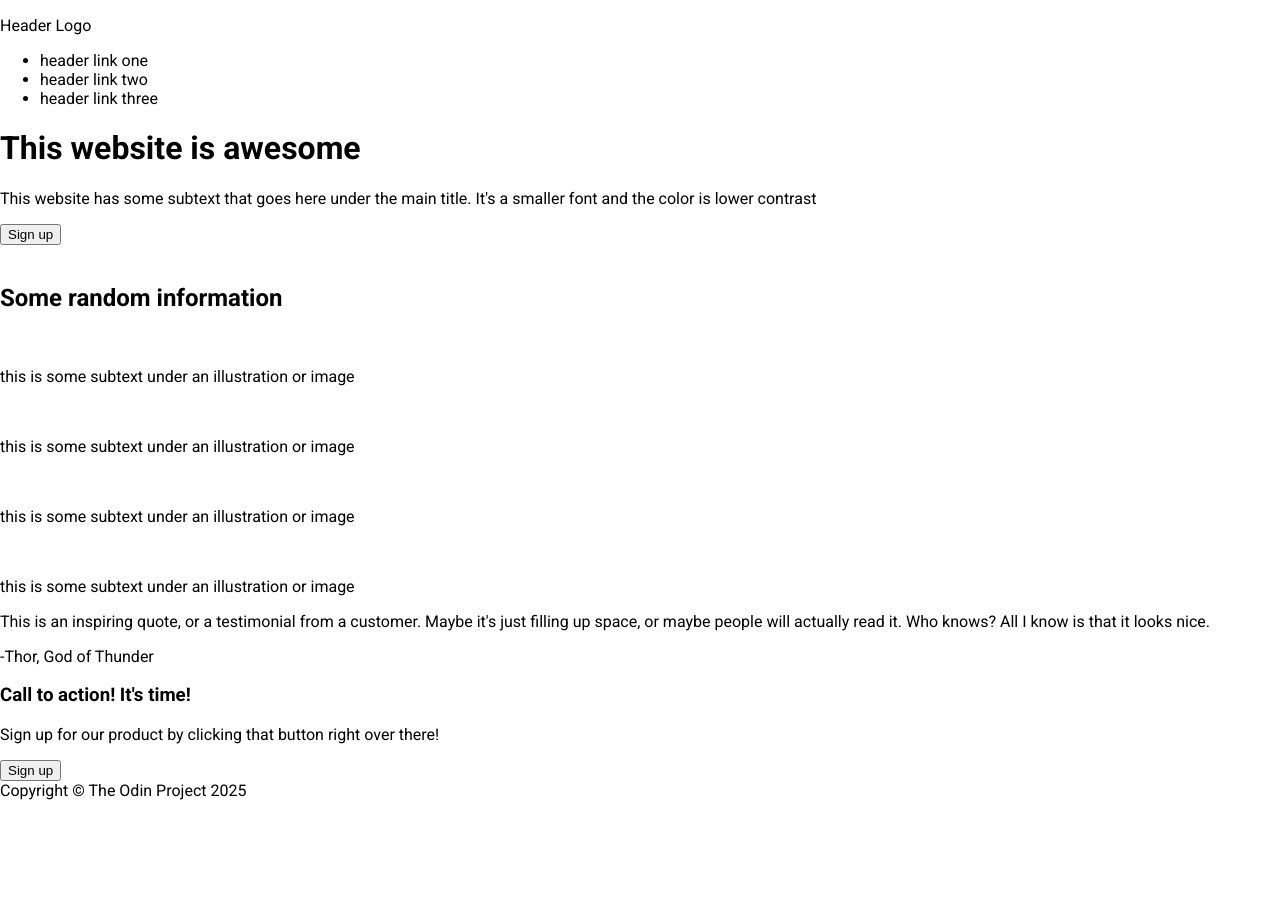
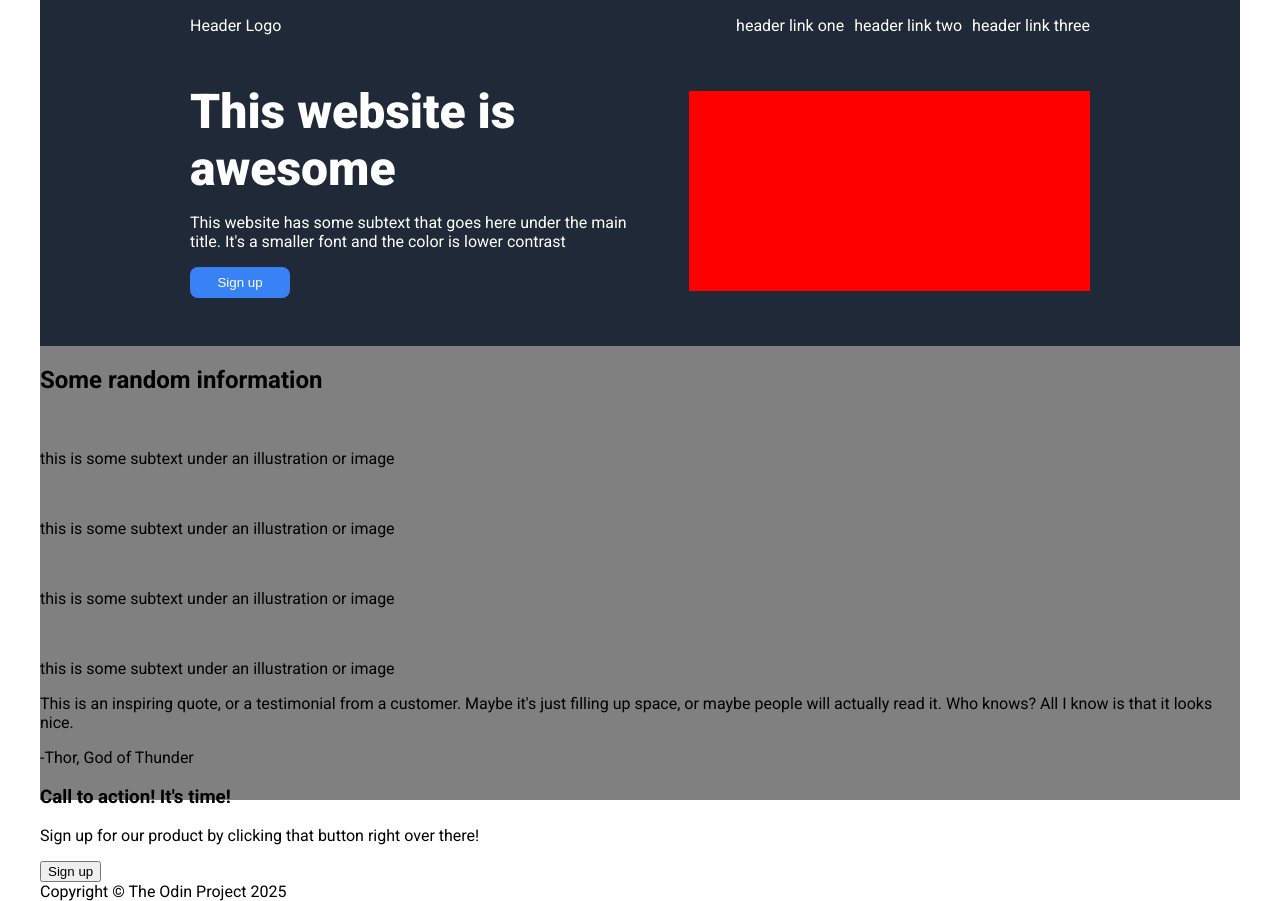
Before and after one commit to bllacboyy00/demo-landing-page, a plain HTML site: page index.html in a window 1280 px wide. Before the commit the page ends 800 px from the top, so only its background shows below. Drawn offline with Linux system fonts and the light colour scheme.

Commit message:
Styling the Header Page
-Added some styling to the heading page and also the navigation bar.

```diff
--- a/index.html
+++ b/index.html
@@ -12,24 +12,27 @@
 <link href="https://fonts.googleapis.com/css2?family=Roboto:ital,wght@0,100..900;1,100..900&display=swap" rel="stylesheet">
 </head>
 <body>
-    <div>
-        <div>
+    <div class="center-container">
+    <div class="header-container">
+        <nav class="nav-bar">
             <p>Header Logo</p>
             <ul>
-                <li><a>header link one</a></li>
-                <li><a>header link two</a></li>
-                <li><a>header link three</a></li>
+                <li><a href="#">header link one</a></li>
+                <li><a href="#">header link two</a></li>
+                <li><a href="#">header link three</a></li>
             </ul>
-        </div>
-        <div>
-            <div>
+        </nav>
+        <div class="main-header">
+        <div class="header">
+            <div class="header-text">
                 <h1>This website is awesome</h1>
                 <p>This website has some subtext that goes here under the main title. It's a smaller font and the color is lower contrast</p>
-                <button>Sign up</button>
+                <button class="btn-header">Sign up</button>
             </div>
-            <div>
+            <div class="header-img">
                 <img src="" alt="" >
             </div>
+        </div>
         </div>
     </div>
     <div>
@@ -71,5 +74,7 @@
         </div>
     </div>
     <footer>Copyright &copy; The Odin Project 2025</footer>
+
+    </div>
 </body>
 </html>
--- a/style.css
+++ b/style.css
@@ -1,5 +1,74 @@
 body {
+    height: 100%;
     margin: 0;
-    padding: 0;
     font-family: 'Roboto';
 }
+
+.center-container {
+    height: 100vh;
+    display: flex;
+    flex-direction: column;
+    align-items: center;
+
+    width: 1200px;
+    background-color: grey;
+    display: block;
+    margin: 0 auto;
+}
+
+.header-container {
+    background-color: #1f2937;
+    color: white;
+
+    padding-bottom: 48px;
+}
+
+.nav-bar {
+    width: 900px;
+    margin: 0 auto;
+    display: flex;
+    justify-content: space-between;
+
+    margin-bottom: 32px;
+}
+
+ul {
+    list-style: none;
+    display: flex;
+    gap: 10px;
+}
+
+a {
+    text-decoration: none;
+    color: white;
+}
+
+.header-img {
+    width: 700px;
+    height: 200px;
+    background-color: red;
+}
+
+.header {
+    width: 900px;
+    display: flex;
+    align-items: center;
+    justify-content: space-between;
+    margin: 0 auto;
+    gap: 32px;
+}
+
+h1 {
+    font-size: 48px;
+    font-weight: 900;
+    margin: 0;
+}
+
+.btn-header {
+    background-color: #3882f6;
+    color: white;
+    padding: 8px;
+    border-radius: 8px;
+    border: none;
+    width: 100px;
+}
```
